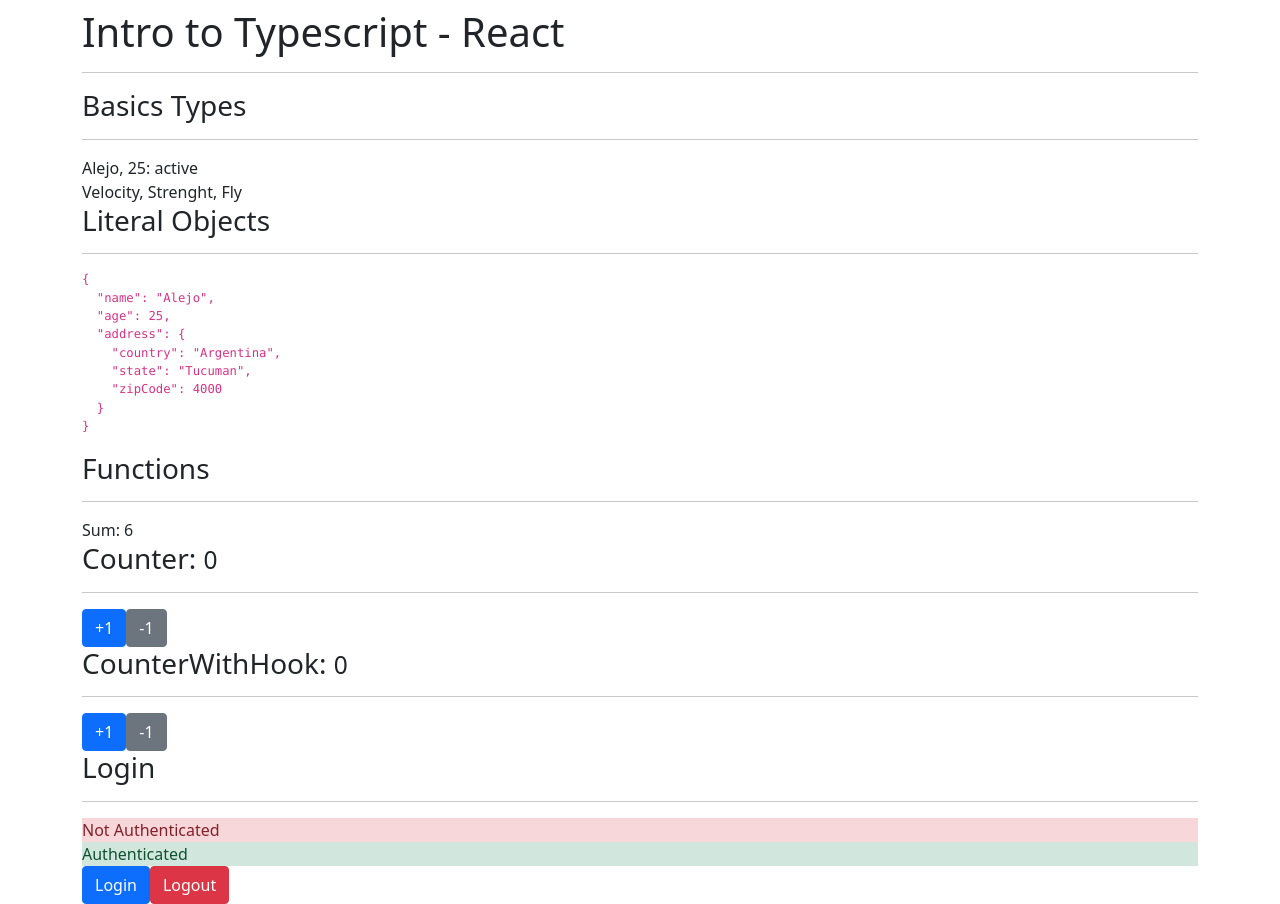
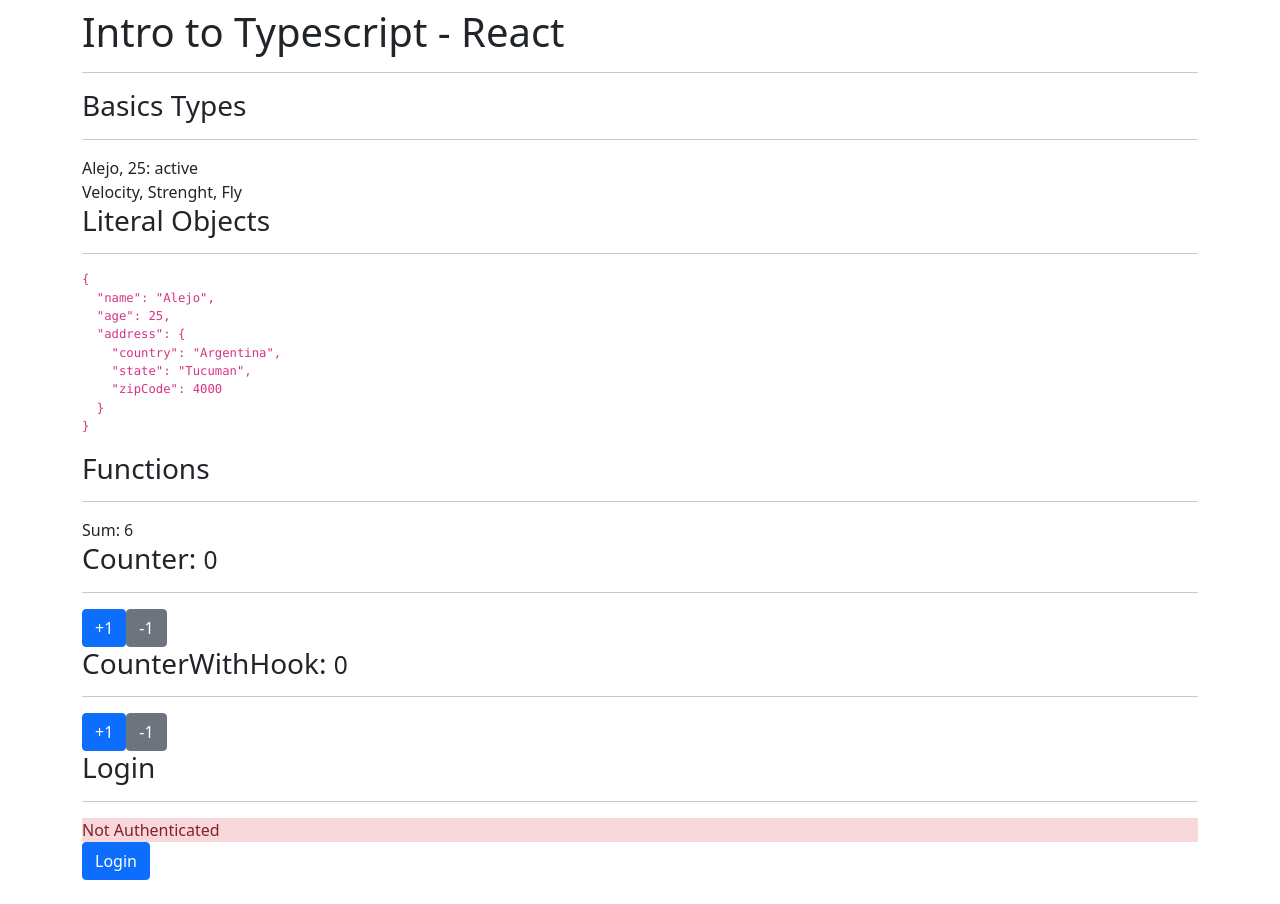
Before and after one commit to Alejoboga20/react-typescript, a React (Create React App) app: page / in a window 1280 px wide. After the commit the page ends 880 px from the top, so only its background shows below. Built offline with nearby package versions, Linux system fonts and the light colour scheme.

Commit message:
Ending auth reducer

```diff
--- a/src/components/Login.tsx
+++ b/src/components/Login.tsx
@@ -7,7 +7,11 @@ interface initialLoginState {
   name: string;
 }
 
-type AuthAction = { type: string}
+type LoginActionPayload = { username: string, name: string }
+
+type AuthAction =
+  | { type: 'logout'}
+  | {type: 'login', payload: LoginActionPayload};
 
 const initialState: initialLoginState = {
   validating: true,
@@ -20,10 +24,13 @@ const authReducer = (state: initialLoginState, action: AuthAction): initialLogin
 
   switch (action.type) {
     case 'login':
+      const { name, username } = action.payload;
       return {
         ...state,
         validating: false,
-        token: 'ABC123'
+        token: 'ABC123',
+        name,
+        username
       }
     case 'logout':
       return {
@@ -40,13 +47,16 @@ const authReducer = (state: initialLoginState, action: AuthAction): initialLogin
 
 export const Login = () => {
 
-  const [{validating}, dispatch] = useReducer(authReducer, initialState);
+  const [{validating, token, name}, dispatch] = useReducer(authReducer, initialState);
 
   useEffect(() => {
     setTimeout(() => {
       dispatch({type: 'logout'})
     }, 1500)
   }, []);
+
+  const login = () => dispatch({type: 'login', payload: { username: 'testUser', name: 'test'}});
+  const logout = () => dispatch({type: 'logout'});
 
   if(validating) {
     return (
@@ -58,17 +68,23 @@ export const Login = () => {
     <>
      <h3>Login</h3>
      <hr/>
-     <div className="aler alert-danger">Not Authenticated</div>
-     <div className="aler alert-success">Authenticated</div>
+     {
+       (token ? <div className="aler alert-success">Authenticated as {name}</div> : <div className="aler alert-danger">Not Authenticated</div>)
+     }
+     {
+       (token) ?
+        (
+          <button className="btn btn-danger" onClick={logout}>
+            Logout
+          </button>
+        ) :
+        (
+          <button className="btn btn-primary" onClick={login}>
+            Login
+          </button>
+        )
 
-     <button className="btn btn-primary">
-       Login
-     </button>
-
-     <button className="btn btn-danger">
-       Logout
-     </button>
-
+     }
     </>
   )
 }
```
